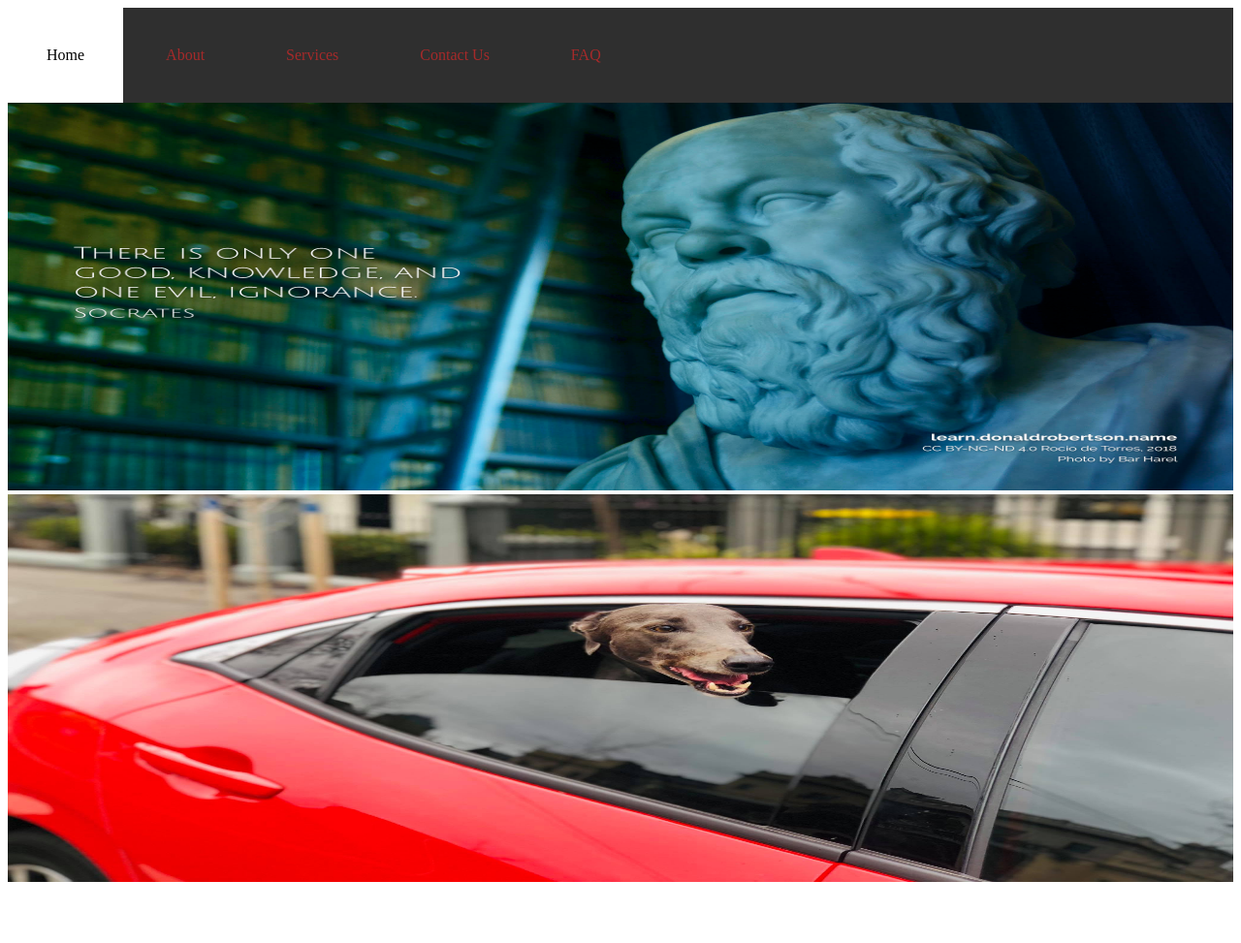
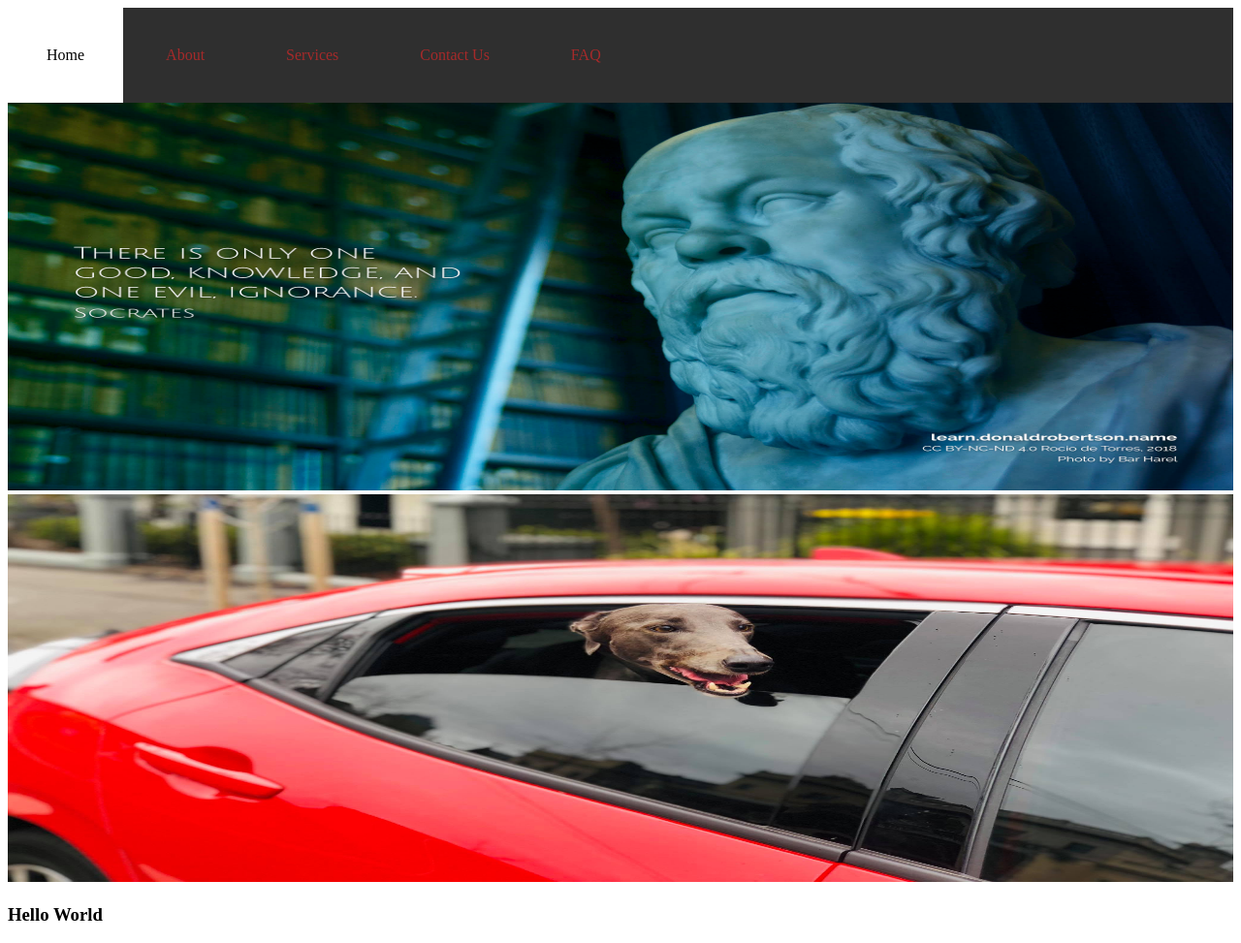
Before and after one commit to rameshpaudel/css-html-begin, a plain HTML site: page index.html in a window 1280 px wide. Shown: the whole page at 97% size. Before the commit the page ends 922 px from the top, so only its background shows below. Drawn offline with Linux system fonts and the light colour scheme.

Commit message:
Added new heading tag

```diff
--- a/index.html
+++ b/index.html
@@ -21,6 +21,9 @@
             <img src="./images/test.jpg" alt="Socrates">
             <img src="./images/lucky.jpg" alt="dog">
         </div>
+        <div class="container">
+            <h3>Hello World</h3>
+        </div>
     <script src="/js/main.js"></script>
 </body>
 </html>
```
